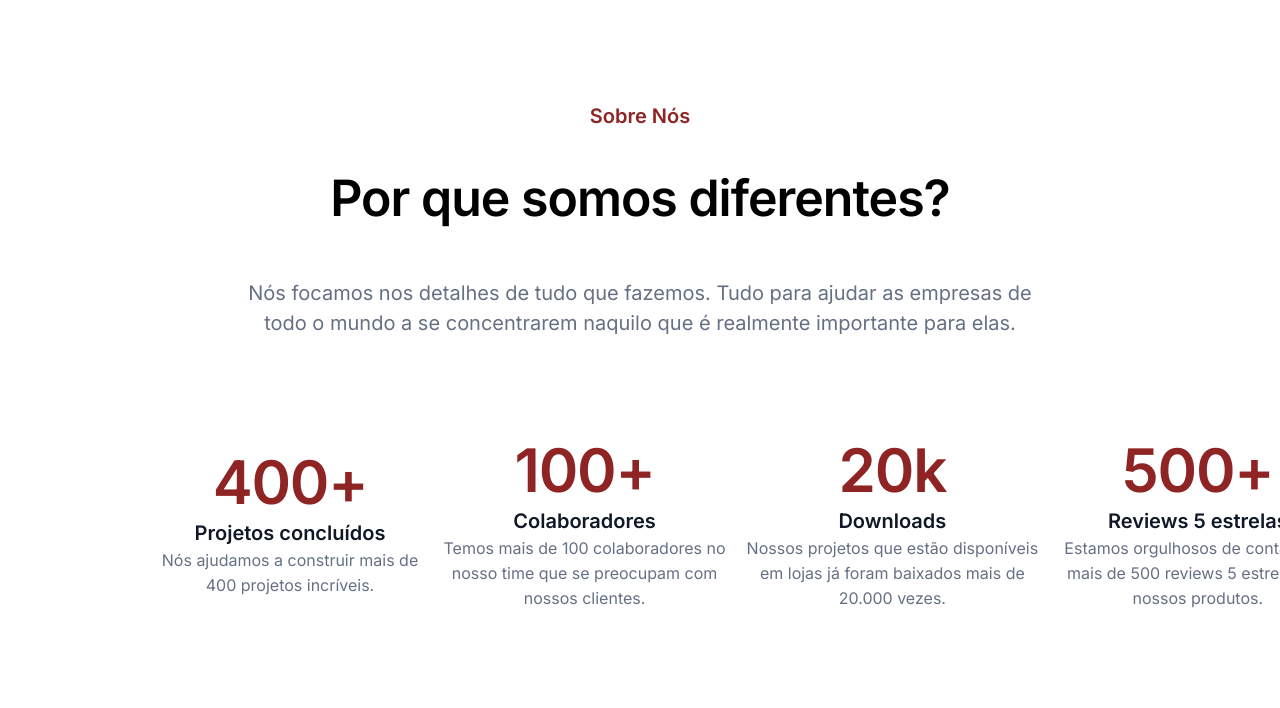
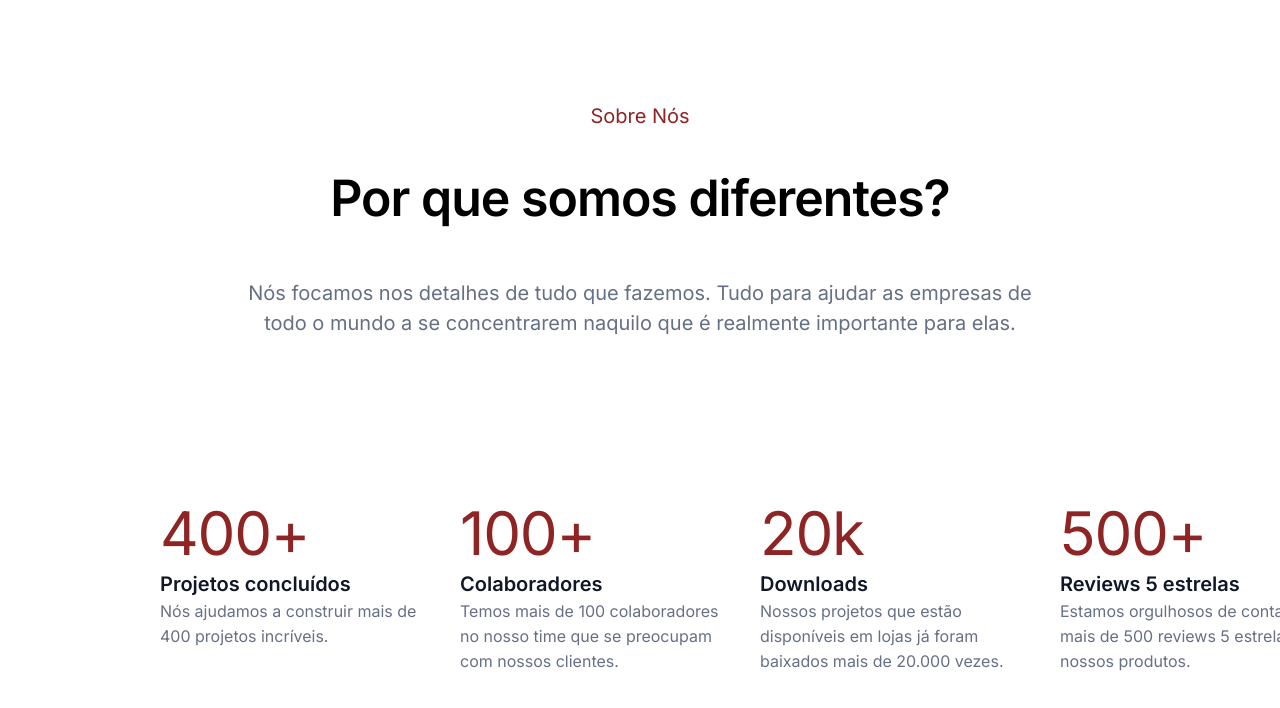
Before and after one commit to RafaeL-Malaquias/7daysOfCode-HTML-CSS-1, a plain HTML site: page index.html in a window 1280 px wide. Shown: the part 66-774 px from the top of the page. Drawn offline with Linux system fonts and the light colour scheme.

Commit message:
Update style.css

```diff
--- a/css/style.css
+++ b/css/style.css
@@ -66,7 +66,7 @@ a {
     justify-content: center;
     font-size: 20px;
     line-height: 24px;
-    font-weight: bolder;  /* deixar cor mais forte do elemento*/
+    font-weight: 600px;  /* deixar cor mais forte do elemento*/
 
 }
 .cabecalho > h1 {
@@ -96,7 +96,7 @@ a {
     display: flex;
     justify-content: center;
     align-items: center;
-    margin-top: 40px;
+    margin-top: 90px;
     font-family: var(--fonte-inter);
 }
 
@@ -111,25 +111,28 @@ a {
 
 .metricas-container >div span{
     display: flex;
-    justify-content: center;
-    text-align: center;
+    justify-content: : flex-start;
     color: var(--cor-vinho);
-
     font-size: 60px;
     line-height: 72px;
+    letter-spacing: -0.02em;
+    font-weight: 600px;
     width: 280px;
     height: 72px;
-    letter-spacing: -0.02em;
-    font-weight: bold;
+    text-align: start;
 }
 .metricas-container2> div h2 {
     color: var(--cor-preto);
     font-size: 20px;
     line-height: 30px;
     font-weight: 500px;
+    text-align: start;
 }
-.metricas-container2{
+.metricas-container2 div p{
     color: var(--cor-cinza);
     font-weight: 400px;
     line-height: 25px;
+    width: 280px;
+    height: 48px;
+    text-align: start;
 }
```
